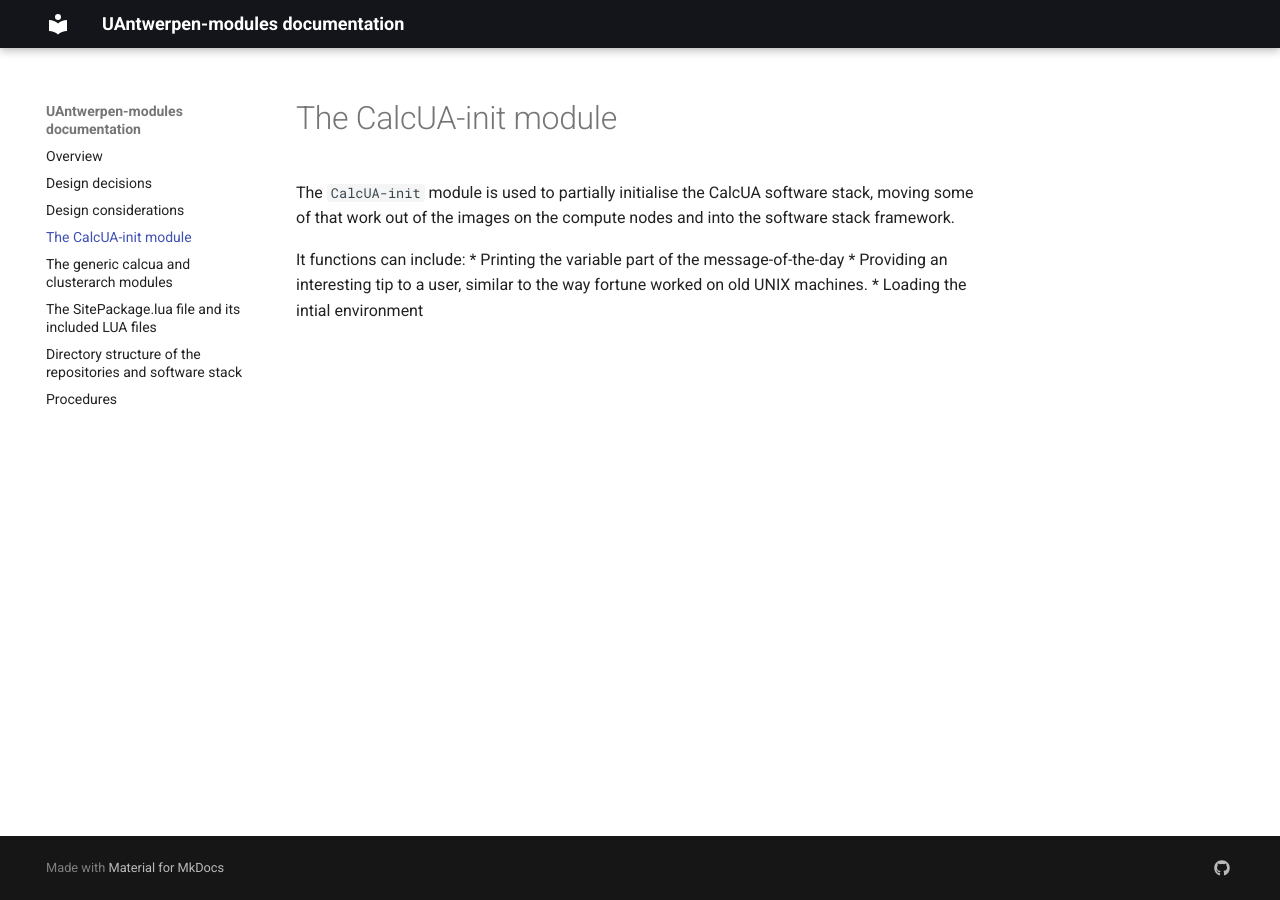
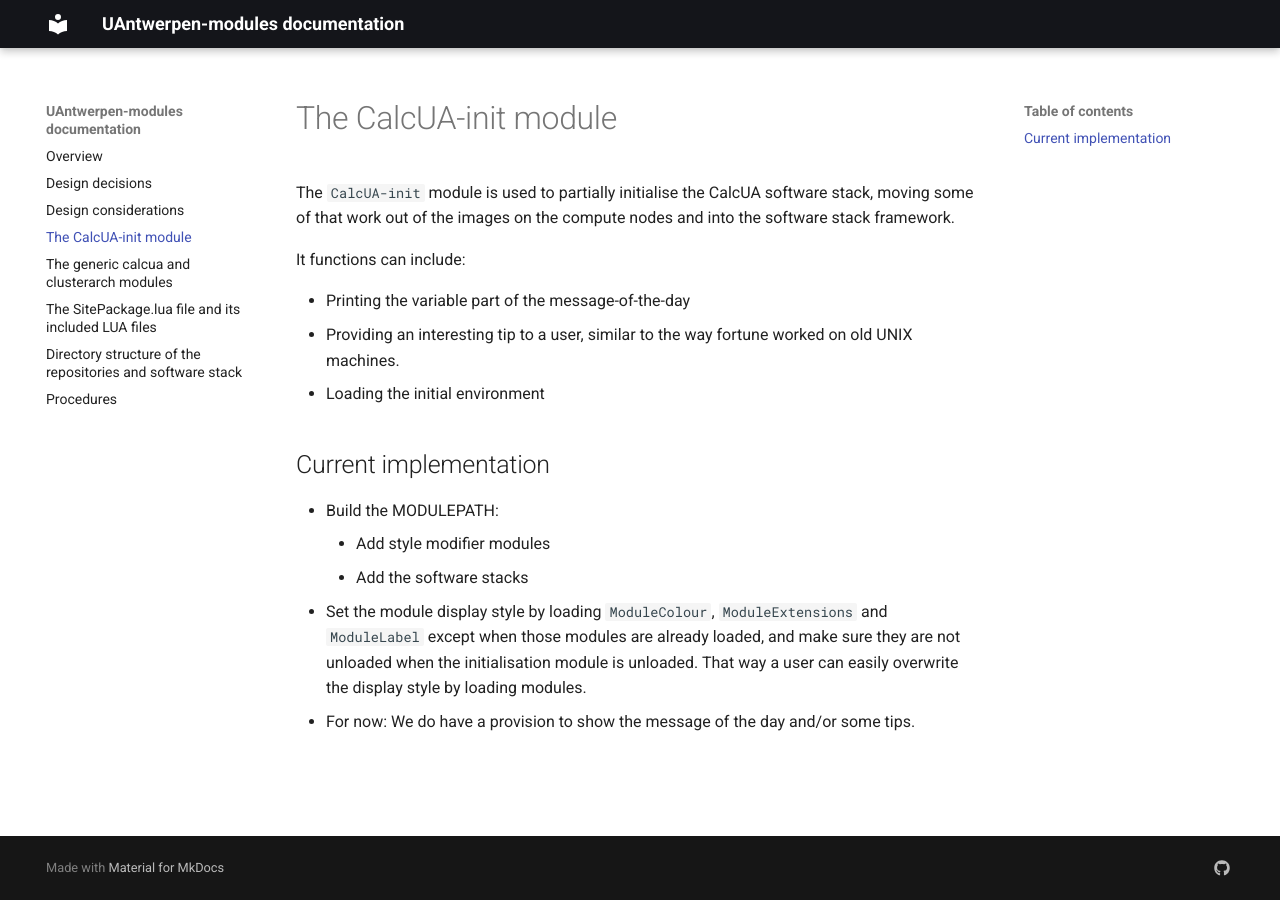
Before and after one commit to hpcuantwerpen/UAntwerpen-modules, an MkDocs documentation site: the page built from docs/docs-mkdocs/modules_calcua-init.md, in a window 1280 px wide. Built offline with MkDocs 1.6.1 and Material for MkDocs 9.7.7, drawn with Linux system fonts in a browser that asks for light colours.

Commit message:
Better documentation of the way calcua-init works.

```diff
--- a/docs/docs-mkdocs/modules_calcua-init.md
+++ b/docs/docs-mkdocs/modules_calcua-init.md
@@ -5,7 +5,21 @@
 stack framework.
 
 It functions can include:
-  * Printing the variable part of the message-of-the-day
-  * Providing an interesting tip to a user, similar to the way fortune worked on old
+
+-   Printing the variable part of the message-of-the-day
+-   Providing an interesting tip to a user, similar to the way fortune worked on old
     UNIX machines.
-  * Loading the intial environment
+-   Loading the initial environment
+
+
+## Current implementation
+
+-   Build the MODULEPATH:
+    -   Add style modifier modules
+    -   Add the software stacks
+-   Set the module display style by loading `ModuleColour`, `ModuleExtensions`
+    and `ModuleLabel` except when those modules are already loaded, and make sure
+    they are not unloaded when the initialisation module is unloaded. That way a
+    user can easily overwrite the display style by loading modules.
+-   For now: We do have a provision to show the message of the day and/or some
+    tips.
```
